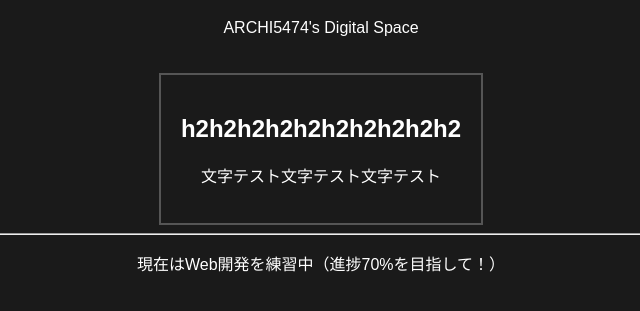
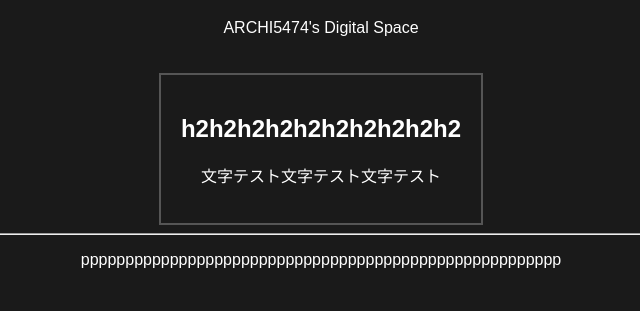
Before and after one commit to ARCHI5474/BrowserConnect1.0, a plain HTML site: page index.html in a window 1280 px wide. Shown: the part 119-430 px from the top of the page, without its empty margins (319-959 px from the left). Drawn offline with Linux system fonts and the light colour scheme.

Commit message:
Replace progress message with placeholder text

```diff
--- a/index.html
+++ b/index.html
@@ -32,7 +32,7 @@
     </div>
 
     <hr>
-    <p>現在はWeb開発を練習中（進捗70%を目指して！）</p>
+    <p>pppppppppppppppppppppppppppppppppppppppppppppppppppppp</p>
 
 </body>
 </html>
```
